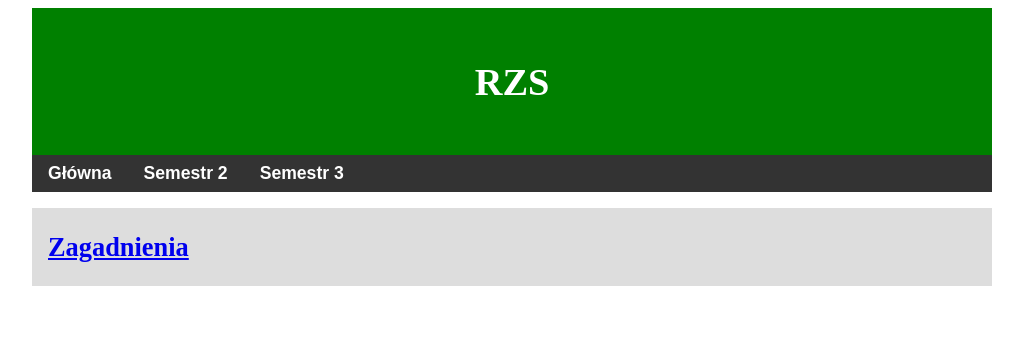
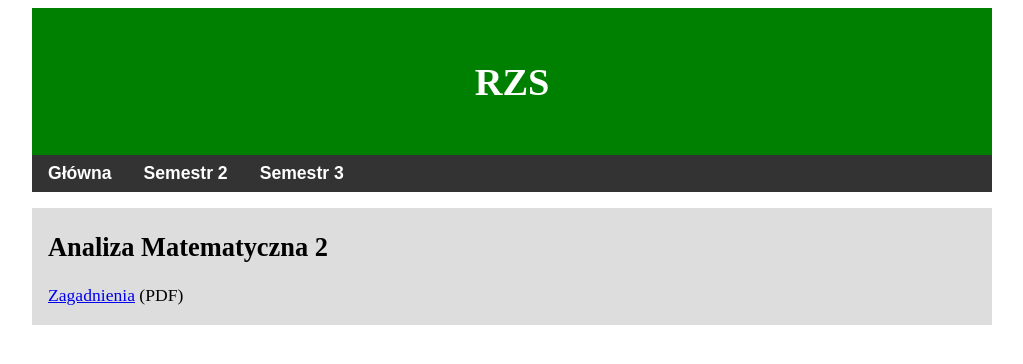
Before and after one commit to rzs-site/rzs-site.github.io, a Jekyll site: the page built from sems/sem2/am2/index.md, in a window 1280 px wide. Shown: the top 364 px of the page, without its empty margins (128-1151 px from the left). Built offline with Jekyll 4.4.1, drawn with Linux system fonts in a browser that asks for light colours; our own code applies the rules of GitHub Pages for plain Markdown files.

Commit message:
Update: am2

```diff
--- a/sems/sem2/am2/index.md
+++ b/sems/sem2/am2/index.md
@@ -1,5 +1,6 @@
 ---
 layout: default
 ---
-<a href="/RZS/pdfs/am2-zagadnienia.pdf">Zagadnienia</a>
+Analiza Matematyczna 2
 ---
+<a href="/RZS/pdfs/am2-zagadnienia.pdf">Zagadnienia</a> (PDF)
```
